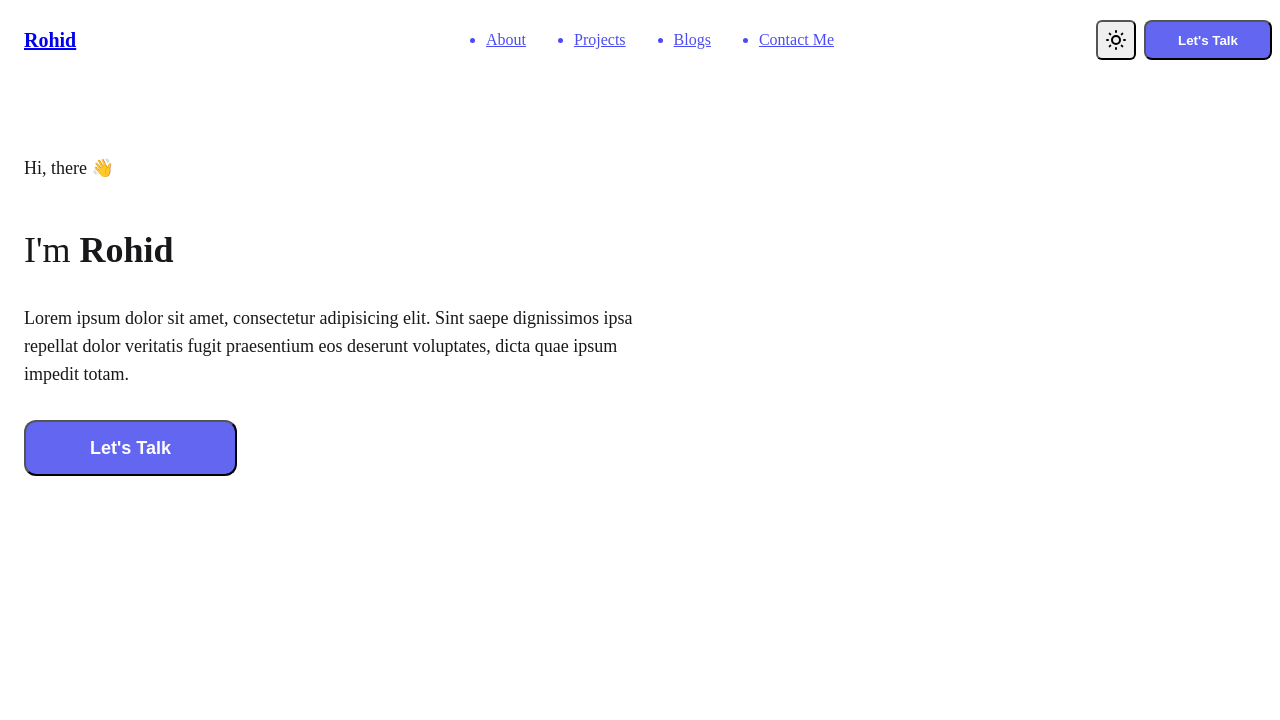
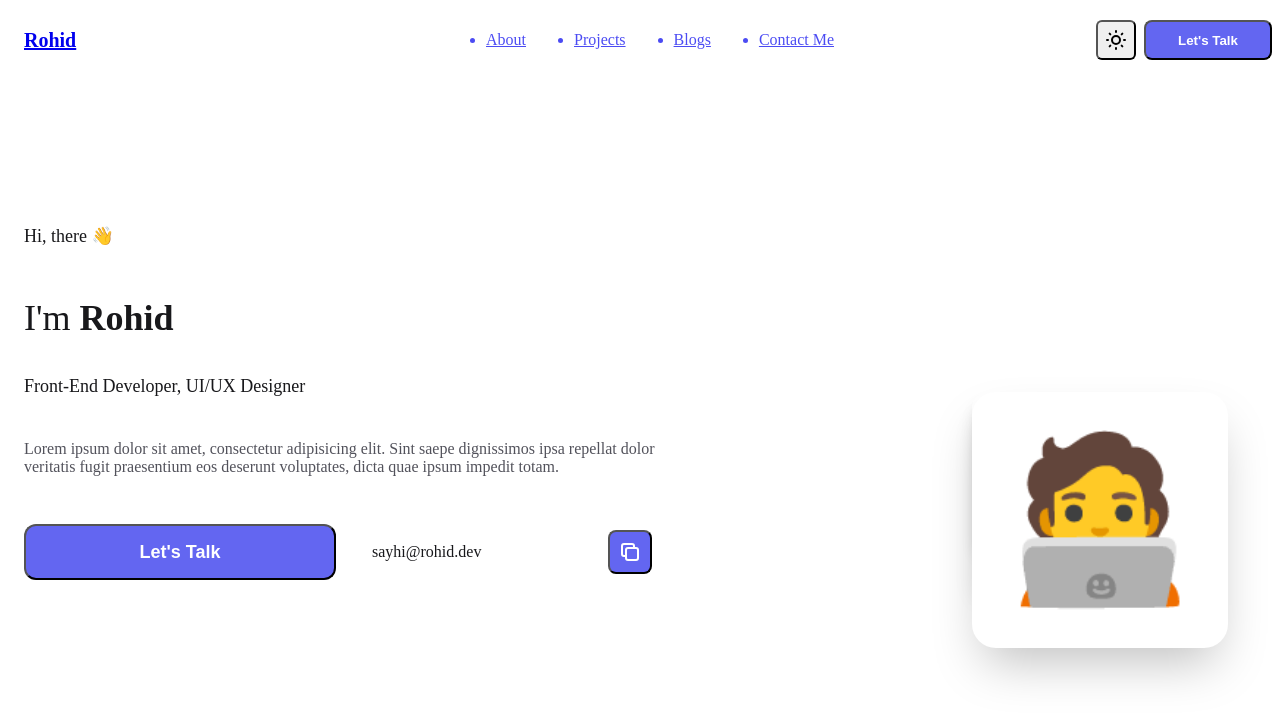
Before and after one commit to iam-rohid/portfolio-v1, a Next.js app: page / in a window 1280 px wide. Shown: the top 720 px of the page. Built offline with nearby package versions, Linux system fonts and the light colour scheme.

Commit message:
hero section

```diff
--- /dev/null
+++ b/components/HeroSection.tsx
@@ -0,0 +1,51 @@
+import { DuplicateIcon } from "@heroicons/react/outline";
+import React, { useRef } from "react";
+
+const HeroSection = () => {
+  const emailAddress = useRef("sayhi@rohid.dev");
+
+  return (
+    <section>
+      <div className="container py-6 lg:py-32 flex flex-col-reverse lg:flex-row items-center">
+        <div className="flex-1 flex flex-col justify-center items-center lg:items-start lg:text-left text-center">
+          <p className="text-lg">Hi, there 👋</p>
+          <h1 className="font-medium text-4xl mb-4">
+            I'm <span className="font-black">Rohid</span>
+          </h1>
+          <p className="mb-6 text-lg">Front-End Developer, UI/UX Designer</p>
+          <p className="mb-12 dark:text-gray-400 text-gray-600">
+            Lorem ipsum dolor sit amet, consectetur adipisicing elit. Sint saepe
+            dignissimos ipsa repellat dolor veritatis fugit praesentium eos
+            deserunt voluptates, dicta quae ipsum impedit totam.
+          </p>
+          <div className="flex lg:flex-row flex-col-reverse gap-4 w-full">
+            <button className="lg:flex-1 h-14 text-lg bg-primary-500 hover:bg-primary-600 hover:-translate-y-1 active:translate-y-0 transition-all duration-150 active:bg-primary-700 hover:shadow-xl active:shadow-none rounded-xl font-semibold text-white">
+              Let's Talk
+            </button>
+            <div className="lg:flex-1 h-14 flex flex-row items-center rounded-xl border border-gray-100 dark:border-gray-800 px-1">
+              <p className="flex-1 px-4 pr-8 text-left">
+                {emailAddress.current}
+              </p>
+              <button className="w-11 h-11 rounded-lg text-white bg-primary-500 hover:bg-primary-600 active:bg-primary-700 flex items-center justify-center hover:-translate-y-1 active:translate-y-0 hover:shadow-xl active:shadow-none transition-all duration-150">
+                <DuplicateIcon className="w-6 h-6" />
+              </button>
+            </div>
+          </div>
+        </div>
+        <div className="lg:flex-1 w-full relative h-[20rem] md:h-[24rem] overflow-visible scale-75 md:scale-100 select-none">
+          <div className="absolute inset-1/2 -translate-x-48 sm:-translate-x-44 translate-y-6 w-36 h-36 sm:w-40 sm:h-40 bg-white dark:bg-gray-900 shadow-lg flex items-center justify-center rounded-2xl">
+            <span className="text-[4rem] sm:text-[5rem]">🏋️</span>
+          </div>
+          <div className="absolute inset-1/2 -translate-x-52 sm:-translate-x-52 -translate-y-40 sm:-translate-y-48 w-40 h-40 sm:w-48 sm:h-48 bg-white dark:bg-gray-900 shadow-xl flex items-center justify-center rounded-2xl">
+            <span className="text-[6rem] sm:text-[7rem]">👨‍🎨</span>
+          </div>
+          <div className="absolute inset-1/2 -translate-x-8 sm:-translate-x-0 -translate-y-32 right-16 w-56 h-56 sm:w-64 sm:h-64 bg-white dark:bg-gray-900 shadow-2xl flex items-center justify-center rounded-3xl">
+            <span className="text-[9rem] sm:text-[10rem]">🧑‍💻</span>
+          </div>
+        </div>
+      </div>
+    </section>
+  );
+};
+
+export default HeroSection;
--- a/components/NavBar.tsx
+++ b/components/NavBar.tsx
@@ -40,7 +40,7 @@ const NavBar = () => {
   }, []);
 
   return (
-    <nav className="nav-bar w-full h-16 bg-white dark:bg-gray-800 sticky top-0 left-0 right-0">
+    <nav className="nav-bar w-full h-16 bg-white dark:bg-gray-900 sticky top-0 left-0 right-0 z-30">
       <div className="h-full flex flex-row gap-4 container">
         <div className="h-full lg:flex-1 flex flex-row items-center justify-start">
           <Link href="/" passHref>
@@ -92,7 +92,7 @@ const NavBar = () => {
             isActive={darkMode}
             onClick={() => setDarkMode(!darkMode)}
           />
-          <button className="flex h-10 w-32 rounded-lg texts items-center justify-center text-white bg-primary-500 font-semibold hover:bg-primary-700 active:bg-primary-800 transition-colors">
+          <button className="hidden md:flex h-10 w-32 rounded-lg texts items-center justify-center text-white bg-primary-500 font-semibold hover:bg-primary-700 active:bg-primary-800 transition-colors">
             Let's Talk
           </button>
           <NavIconButton
--- a/pages/_document.tsx
+++ b/pages/_document.tsx
@@ -12,7 +12,7 @@ class MyDocument extends Document {
     return (
       <Html>
         <Head />
-        <body className="bg-white dark:bg-gray-800 text-gray-900 dark:text-gray-100">
+        <body className="bg-white dark:bg-gray-900 text-gray-900 dark:text-gray-100">
           <Main />
           <NextScript />
         </body>
--- a/pages/index.tsx
+++ b/pages/index.tsx
@@ -1,27 +1,10 @@
 import React from "react";
-
+import { DuplicateIcon } from "@heroicons/react/outline";
+import HeroSection from "../components/HeroSection";
 const HomePage = () => {
   return (
     <div className="">
-      <section>
-        <div className="container py-16 flex flex-row items-center">
-          <div className="flex-1 flex flex-col justify-center items-start">
-            <p className="text-lg">Hi, there 👋</p>
-            <h1 className="font-medium text-4xl mb-4">
-              I'm <span className="font-black">Rohid</span>
-            </h1>
-            <p className="text-lg mb-8">
-              Lorem ipsum dolor sit amet, consectetur adipisicing elit. Sint
-              saepe dignissimos ipsa repellat dolor veritatis fugit praesentium
-              eos deserunt voluptates, dicta quae ipsum impedit totam.
-            </p>
-            <button className="px-16 py-3 bg-primary-500 hover:bg-primary-600 hover:shadow-xl hover:-mt-1 transition-all active:bg-primary-700 active:shadow-none active:mt-0 rounded-xl text-lg font-semibold text-white">
-              Let's Talk
-            </button>
-          </div>
-          <div className="flex-1"></div>
-        </div>
-      </section>
+      <HeroSection />
     </div>
   );
 };
```
